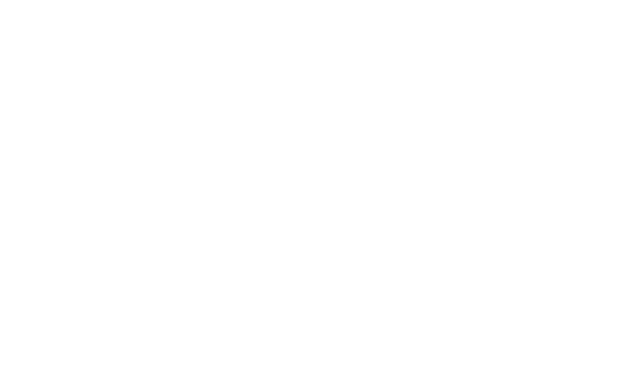
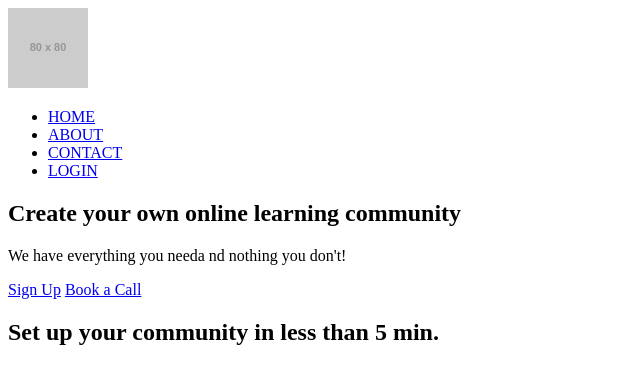
Before and after one commit to tyetya/LMS_Sales_Page, a plain HTML site: page index.html in a window 1280 px wide. Shown: the whole page, without its empty margins (0-640 px from the left). Drawn offline with Linux system fonts and the light colour scheme; placeholder pictures from the web are drawn by us.

Commit message:
navbar és html szerkezet egy része előkészítve

```diff
--- a/index.html
+++ b/index.html
@@ -3,9 +3,52 @@
 <head>
     <meta charset="UTF-8">
     <meta name="viewport" content="width=device-width, initial-scale=1.0">
-    <title>Document</title>
+    <title>LMS Sales Page</title>
 </head>
 <body>
+    <header>
+        <nav class="navbar">
+            <div class="logo">
+                <a href="./index.html">
+                    <img src="https://placehold.co/80" alt="logo">
+                </a>
+            </div>
+            <div class="main menu">
+                <ul class="nav-items">
+                    <li class="nav-item">
+                        <a href="#" class="nav-link">HOME</a>
+                    </li>
+                    <li class="nav-item">
+                        <a href="#" class="nav-link">ABOUT</a>
+                    </li>
+                    <li class="nav-item">
+                        <a href="#" class="nav-link">CONTACT</a>
+                    </li>
+                    <li class="nav-item">
+                        <a href="#" class="nav-link btn">LOGIN</a>
+                    </li>
+                </ul>
+            </div>
+        </nav>
+    </header>
+    <main>
+        <section class="section-banner">
+            <!-- background image (s) -->
+            <h1>Create your own online learning community</h1>
+            <p>We have everything you needa nd nothing you don't!</p>
+            <div class="action-buttons">
+                <a href="#" class="btn btn-primary">Sign Up</a>
+                <a href="#" class="btn">Book a Call</a>
+            </div>
+        </section>
+        <section>
+            <div class="section-video"></div>
+            <h2>Set up your community in less than 5 min.</h2>
+            <div class=""></div>
+        </section>
+    </main>
+    <footer></footer>
+</body>
 
-</body>
+
 </html>
```
Also changed, not shown: Wireframe/sales.drawio.png (added), 3 other files.
